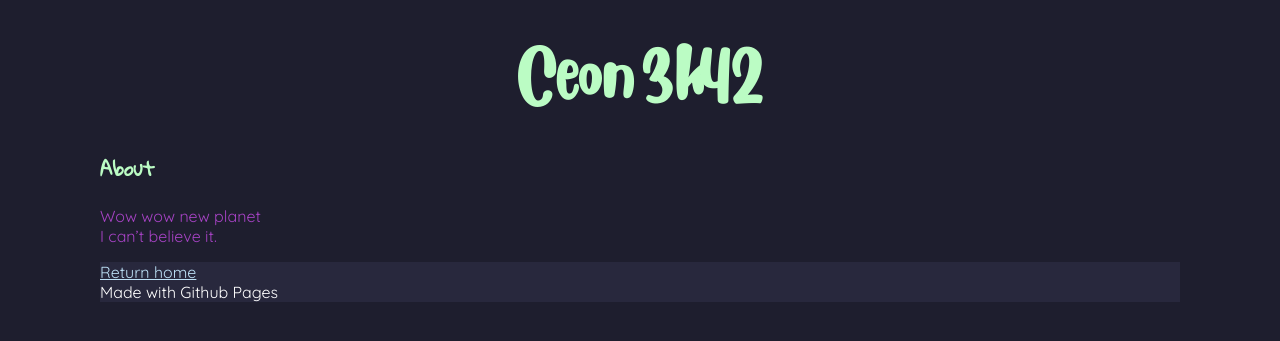
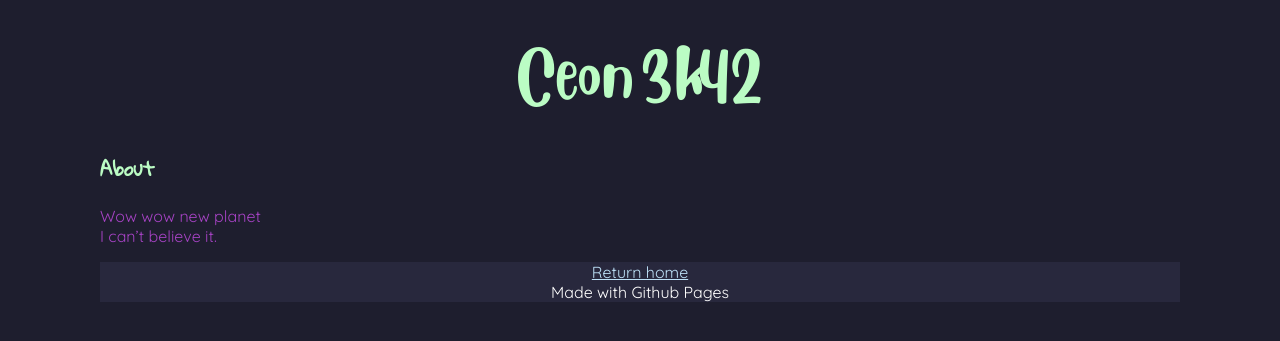
Before and after one commit to Ceon3k42/Ceon3k42.github.io, a Jekyll site: the page built from index.md, in a window 1280 px wide. Shown: the top 341 px of the page. Built offline with Jekyll 4.4.1, drawn with Linux system fonts in a browser that asks for light colours; our own code applies the rules of GitHub Pages for plain Markdown files.

Commit message:
Update style.css

```diff
--- a/assets/css/style.css
+++ b/assets/css/style.css
@@ -26,6 +26,7 @@ h1 {
     font-size: 50px;
     font-family: 'Blueberry';
     color: #bbfcc4;
+    font-weight: normal;
 }
 
 h2, h3, h4, h5, h6 {
@@ -50,4 +51,6 @@ a:visited {
 .footer {
     background-color: #28283d;
     color: #FFFFFF;
+    text-align: center;
+    text-decoration: none;
 }
```
